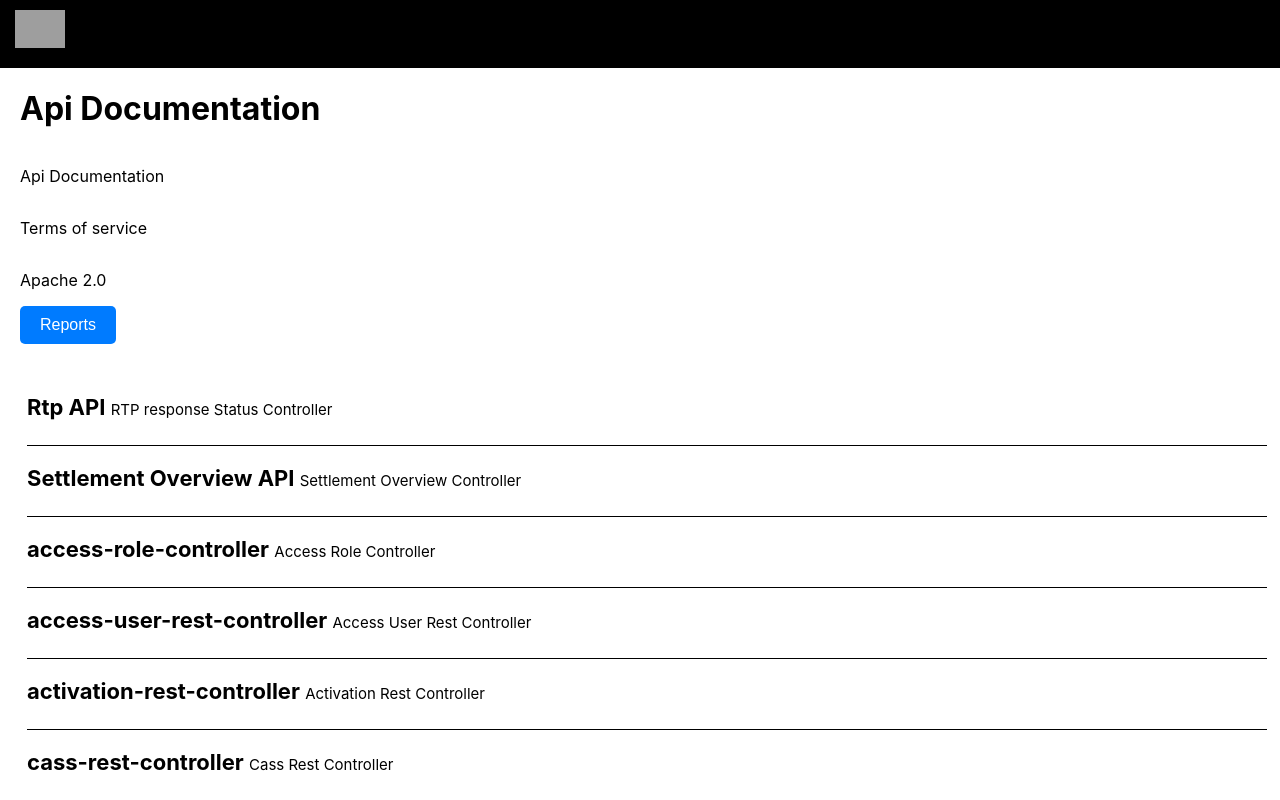
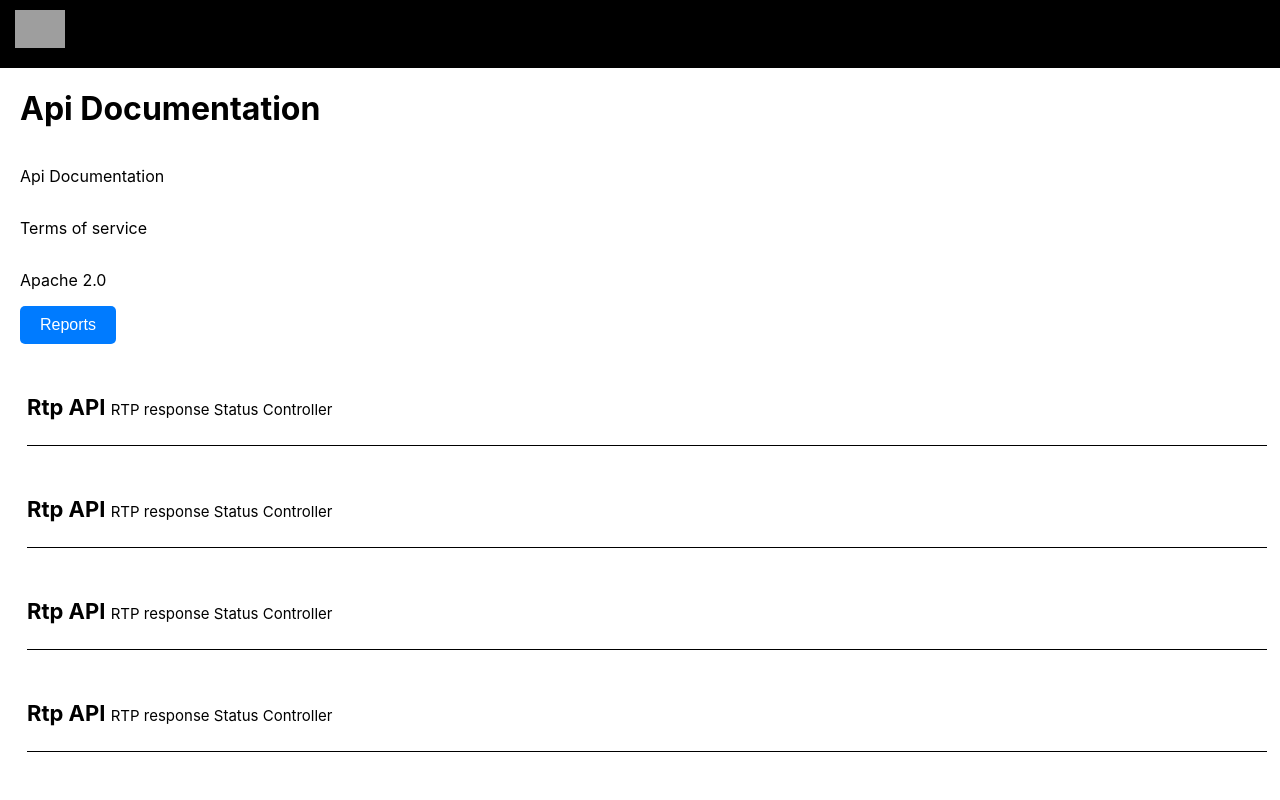
Before and after one commit to kush-neha/khana-khazana, a React (Create React App) app: page / in a window 1280 px wide. Both pictures are taken after a click on the button "Reports". Shown: the top 800 px of the page. Built offline with nearby package versions, Linux system fonts and the light colour scheme; grey boxes are pictures that could not be loaded.

Commit message:
swagger-api changes

```diff
--- a/src/Styles/Body.css
+++ b/src/Styles/Body.css
@@ -76,3 +76,41 @@ button:focus {
 button:active {
   transform: translateY(1px);
 }
+
+.textbox {
+  display: block;
+  margin-top: 5px;
+  padding: 10px;
+  font-size: 16px;
+  border: 1px solid #ccc;
+  border-radius: 5px;
+  box-sizing: border-box; /* Ensure padding and border are included in the width */
+}
+
+.textbox:focus {
+  outline: none;
+  border-color: #007bff; /* Change border color on focus */
+  box-shadow: 0 0 5px rgba(0, 123, 255, 0.5); /* Add shadow on focus */
+}
+
+.spanAndTextbox {
+  display: flex;
+  align-items: center; /* Align items vertically */
+}
+
+.textbox {
+  flex: 1; /* Expand the textbox to fill available space */
+  margin-right: 10px; /* Add space between the textbox and the paragraph */
+}
+
+span {
+  margin-left: 45%; /* Push the paragraph to the right */
+  font-size: 14px; /* Adjust font size if needed */
+  color: #555; /* Adjust text color */
+  text-align: justify;
+  line-height: 1.5;
+  margin-right: 20px;
+}
+.fetchButton{
+  width: 100%;
+}
--- a/src/components/Body.js
+++ b/src/components/Body.js
@@ -4,24 +4,94 @@ import "../Styles/Body.css";
 export const Body = () => {
   // State to track whether the list is open or not
   const [isOpen, setIsOpen] = useState(false);
+  const [inputValue, setInputValue] = useState("");
+  const [showFetchButton, setShowFetchButton] = useState(false); // State for fetch button visibility
+  // State to manage the visibility of textboxes
+  const [textBoxesVisibility, setTextBoxesVisibility] = useState({});
+
+  // Function to handle input change
+  const handleInputChange = (val) => {
+    setInputValue(val);
+    // Show fetch button if input value is not empty
+    setShowFetchButton(val.trim() !== "");
+  };
 
   // Function to toggle the state of isOpen
   const toggleList = () => {
     setIsOpen(!isOpen);
   };
 
+  // Function to toggle the visibility of a specific textbox
+  const toggleTextBox = (textboxId) => {
+    setTextBoxesVisibility((prevState) => ({
+      ...prevState,
+      [textboxId]: !prevState[textboxId],
+    }));
+  };
+
+  const data = [
+    {
+      textBox: "textbox1",
+      paragraph:
+        "Paragraphs are the building blocks of papers. Many students define paragraphs in terms of length: a paragraph is a group of at least five sentences, a paragraph is half a page long, etc. In reality, though, the unity and coherence of ideas among sentences is what constitutes a paragraph. A paragraph is defined as “a group of sentences or a single sentence that forms a unit” (Lunsford and Connors 116). Length and appearance do not determine whether a section in a paper is a paragraph. For instance, in some styles of writing, particularly journalistic styles, a paragraph can be just one sentence long. Ultimately, a paragraph is a sentence or group of sentences that support one main idea. In this handout, we will refer to this as the “controlling idea,” because it controls what happens in the rest of the paragraph.",
+    },
+    {
+      textBox: "textbox2",
+      paragraph:
+        "Paragraphs are the building blocks of papers. Many students define paragraphs in terms of length: a paragraph is a group of at least five sentences, a paragraph is half a page long, etc. In reality, though, the unity and coherence of ideas among sentences is what constitutes a paragraph. A paragraph is defined as “a group of sentences or a single sentence that forms a unit” (Lunsford and Connors 116). Length and appearance do not determine whether a section in a paper is a paragraph. For instance, in some styles of writing, particularly journalistic styles, a paragraph can be just one sentence long. Ultimately, a paragraph is a sentence or group of sentences that support one main idea. In this handout, we will refer to this as the “controlling idea,” because it controls what happens in the rest of the paragraph.",
+    },
+    {
+      textBox: "textbox3",
+      paragraph:
+        "Paragraphs are the building blocks of papers. Many students define paragraphs in terms of length: a paragraph is a group of at least five sentences, a paragraph is half a page long, etc. In reality, though, the unity and coherence of ideas among sentences is what constitutes a paragraph. A paragraph is defined as “a group of sentences or a single sentence that forms a unit” (Lunsford and Connors 116). Length and appearance do not determine whether a section in a paper is a paragraph. For instance, in some styles of writing, particularly journalistic styles, a paragraph can be just one sentence long. Ultimately, a paragraph is a sentence or group of sentences that support one main idea. In this handout, we will refer to this as the “controlling idea,” because it controls what happens in the rest of the paragraph.",
+    },
+    {
+      textBox: "textbox4",
+      paragraph:
+        "Paragraphs are the building blocks of papers. Many students define paragraphs in terms of length: a paragraph is a group of at least five sentences, a paragraph is half a page long, etc. In reality, though, the unity and coherence of ideas among sentences is what constitutes a paragraph. A paragraph is defined as “a group of sentences or a single sentence that forms a unit” (Lunsford and Connors 116). Length and appearance do not determine whether a section in a paper is a paragraph. For instance, in some styles of writing, particularly journalistic styles, a paragraph can be just one sentence long. Ultimately, a paragraph is a sentence or group of sentences that support one main idea. In this handout, we will refer to this as the “controlling idea,” because it controls what happens in the rest of the paragraph.",
+    },
+    {
+      textBox: "textbox5",
+      paragraph:
+        "Paragraphs are the building blocks of papers. Many students define paragraphs in terms of length: a paragraph is a group of at least five sentences, a paragraph is half a page long, etc. In reality, though, the unity and coherence of ideas among sentences is what constitutes a paragraph. A paragraph is defined as “a group of sentences or a single sentence that forms a unit” (Lunsford and Connors 116). Length and appearance do not determine whether a section in a paper is a paragraph. For instance, in some styles of writing, particularly journalistic styles, a paragraph can be just one sentence long. Ultimately, a paragraph is a sentence or group of sentences that support one main idea. In this handout, we will refer to this as the “controlling idea,” because it controls what happens in the rest of the paragraph.",
+    },
+    {
+      textBox: "textbox6",
+      paragraph:
+        "Paragraphs are the building blocks of papers. Many students define paragraphs in terms of length: a paragraph is a group of at least five sentences, a paragraph is half a page long, etc. In reality, though, the unity and coherence of ideas among sentences is what constitutes a paragraph. A paragraph is defined as “a group of sentences or a single sentence that forms a unit” (Lunsford and Connors 116). Length and appearance do not determine whether a section in a paper is a paragraph. For instance, in some styles of writing, particularly journalistic styles, a paragraph can be just one sentence long. Ultimately, a paragraph is a sentence or group of sentences that support one main idea. In this handout, we will refer to this as the “controlling idea,” because it controls what happens in the rest of the paragraph.",
+    },
+  ];
+
   // Function to render the list if isOpen is true
-  const openApi = () => {
+  const renderList = () => {
     return (
       <div className="list-container">
-        <ul className="list">
-          <li>Rtp API <p>RTP response Status Controller</p></li>
-          <li>Settlement Overview API <p>Settlement  Overview Controller</p></li>
-          <li>access-role-controller <p>Access Role Controller</p> </li>
-          <li>access-user-rest-controller <p>Access User Rest Controller</p></li>
-          <li>activation-rest-controller <p>Activation Rest Controller</p></li>
-          <li>cass-rest-controller <p>Cass Rest Controller</p></li>
-        </ul>
+        {data.map((newData) => (
+          <ul key={newData.textBox} className="list">
+            {/* Toggle the visibility of corresponding textbox on list item click */}
+            <li onClick={() => toggleTextBox(newData.textBox)}>
+              Rtp API <p>RTP response Status Controller</p>
+            </li>
+            <div className="spanAndTextbox">
+              <input
+                type="text"
+                className="textbox"
+                style={{
+                  display: textBoxesVisibility[newData.textBox] ? "block" : "none",
+                }}
+                placeholder={newData.textBox}
+                // value={textboxes.textbox1}
+                onChange={(e) => handleInputChange(e.target.value)}
+              />
+              {textBoxesVisibility[newData.textBox] && (
+                <span>{newData.paragraph}</span>
+              )}
+            </div>
+            {showFetchButton && textBoxesVisibility[newData.textBox] && (
+              <button className="fetchButton">Fetch</button>
+            )}
+          </ul>
+        ))}
       </div>
     );
   };
@@ -34,9 +104,11 @@ export const Body = () => {
       <p>Apache 2.0</p>
 
       {/* Render a button that toggles the list */}
-      <button className = "button" onClick={toggleList}>Reports</button>
+      <button className="button" onClick={toggleList}>
+        Reports
+      </button>
       {/* Render the list if isOpen is true */}
-      {isOpen && openApi()}
+      {isOpen && renderList()}
     </div>
   );
 };
```
Also changed, not shown: src/components/RestroCards.js (deleted, +0 -16 lines).
